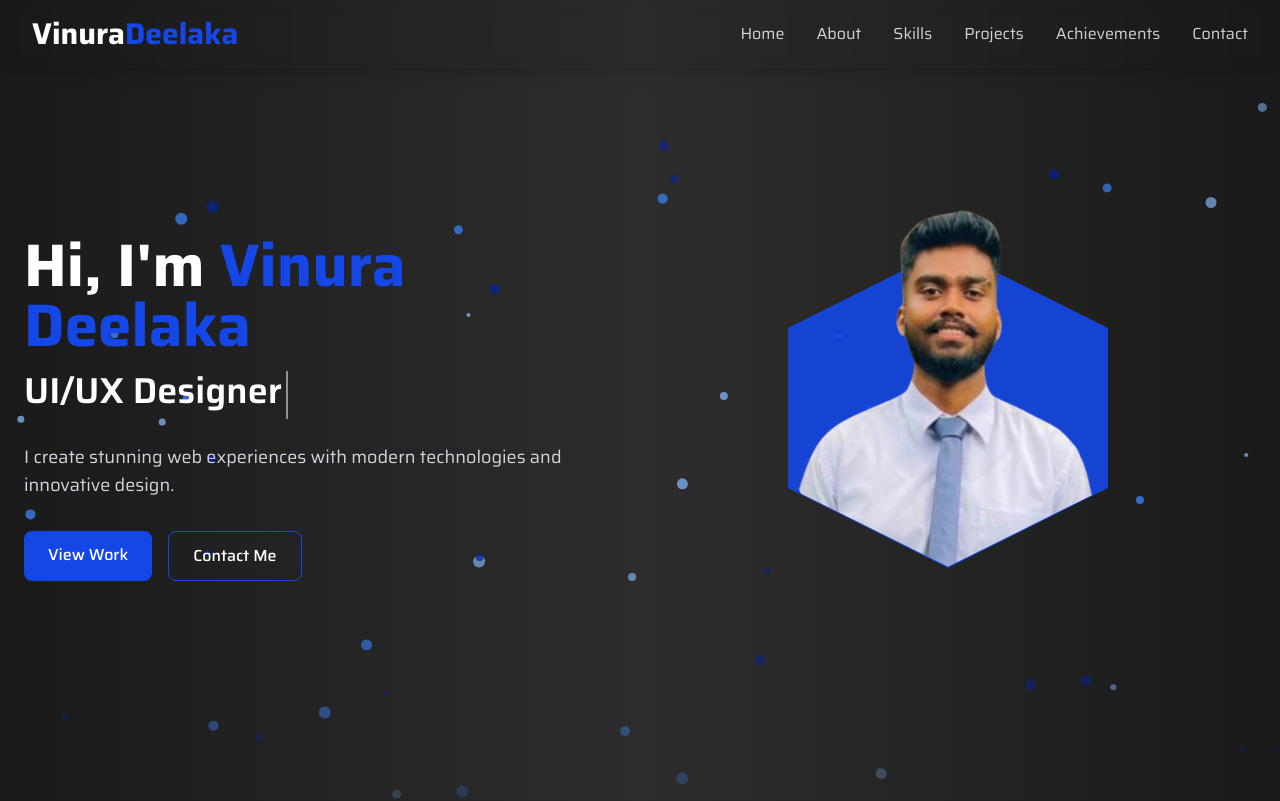
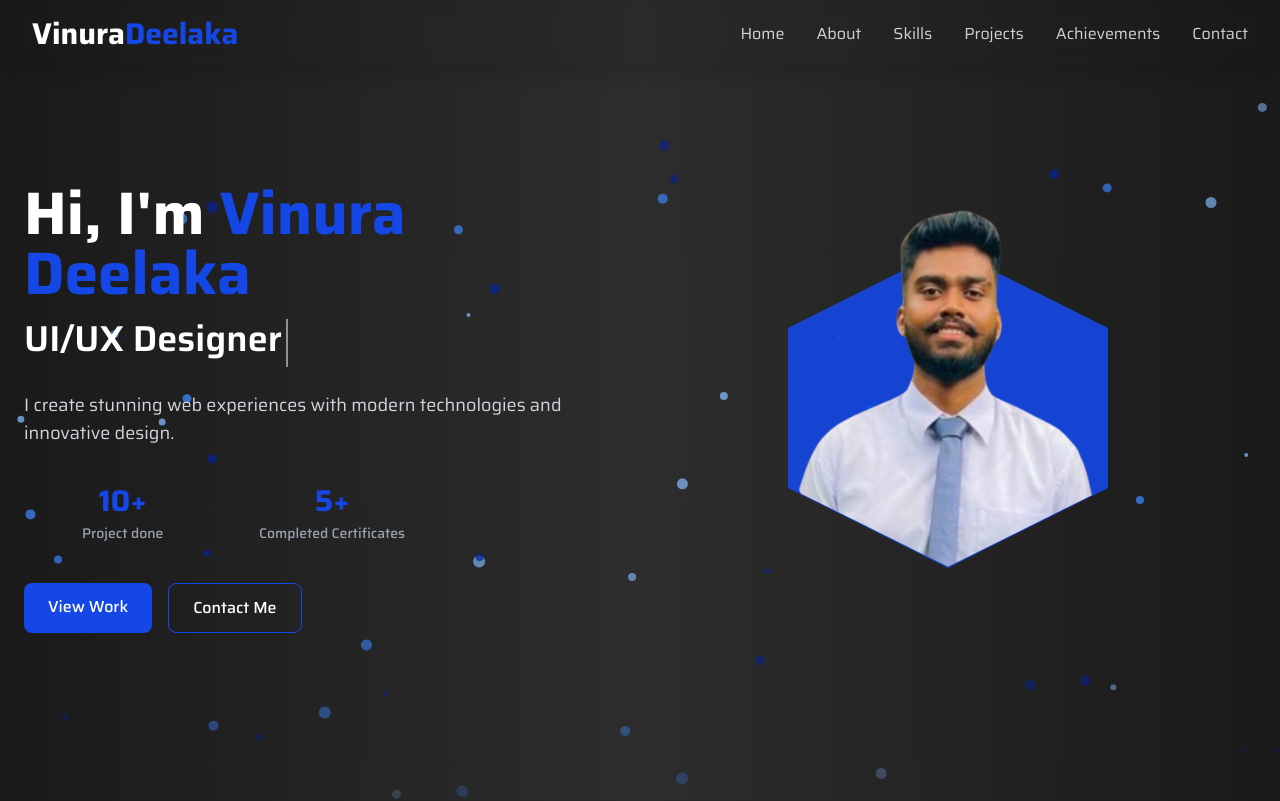
Before and after one commit to vinuraDG/Portfolio, a React (Vite) app: page / in a window 1280 px wide. Shown: the top 801 px of the page. Built offline with nearby package versions, Linux system fonts and the light colour scheme.

Commit message:
modify hero page

```diff
--- a/src/components/Hero.jsx
+++ b/src/components/Hero.jsx
@@ -42,6 +42,13 @@ const Hero = () => {
     return () => clearTimeout(timeout);
   }, [displayedText, isDeleting, titles, currentTitleIndex]);
 
+  // Statistics data
+  const stats = [
+
+    { number: "10+", label: "Project done" },
+    { number: "5+", label: "Completed Certificates" }
+  ];
+
   return (
     <><motion.div
       initial={{ opacity: 0, y: 50 }}
@@ -64,6 +71,28 @@ const Hero = () => {
             I create stunning web experiences with modern technologies and
             innovative design.
           </p>
+          {/* Statistics Section */}
+          <div className="grid grid-cols-2 md:grid-cols-3 gap-3 mt-9 mb-10">
+            {stats.map((stat, index) => (
+              <motion.div
+                key={index}
+                initial={{ opacity: 0, scale: 0.8 }}
+                whileInView={{ opacity: 1, scale: 1 }}
+                transition={{ duration: 0.5, delay: index * 0.1 }}
+                viewport={{ once: true }}
+                className="text-center"
+              >
+                <h3 className="text-2xl md:text-3xl font-bold text-blue-700 mb-1">
+                  {stat.number}
+                </h3>
+                <p className="text-gray-400 text-xs md:text-sm font-medium">
+                  {stat.label}
+                </p>
+              </motion.div>
+            ))}
+          </div>
+
+
           <div className="flex space-x-4">
 
            <a
@@ -79,6 +108,8 @@ const Hero = () => {
               Contact Me
             </a>
           </div>
+
+
         </div><div className="md:w-1/2 flex justify-center">
           <div className="relative w-64 h-64 md:w-80 md:h-80 hex-container flex items-center justify-center">
 
```
